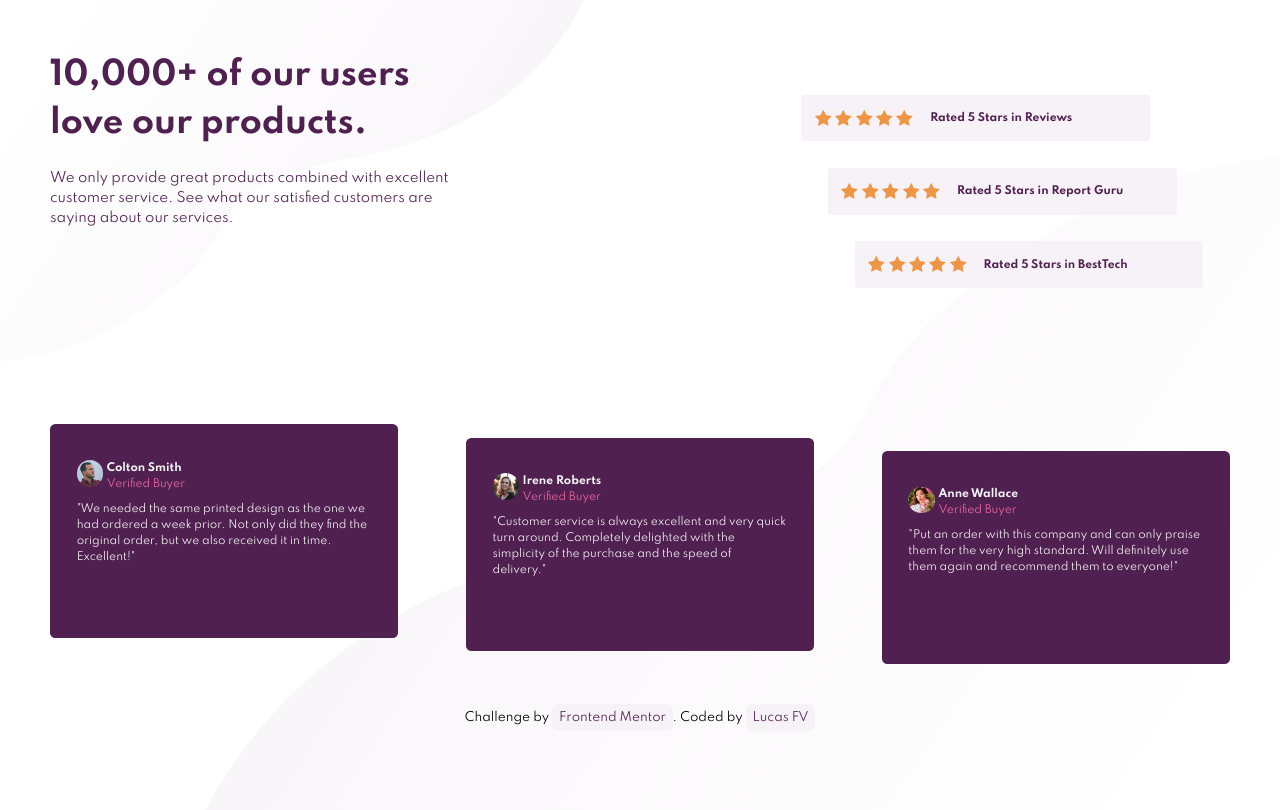
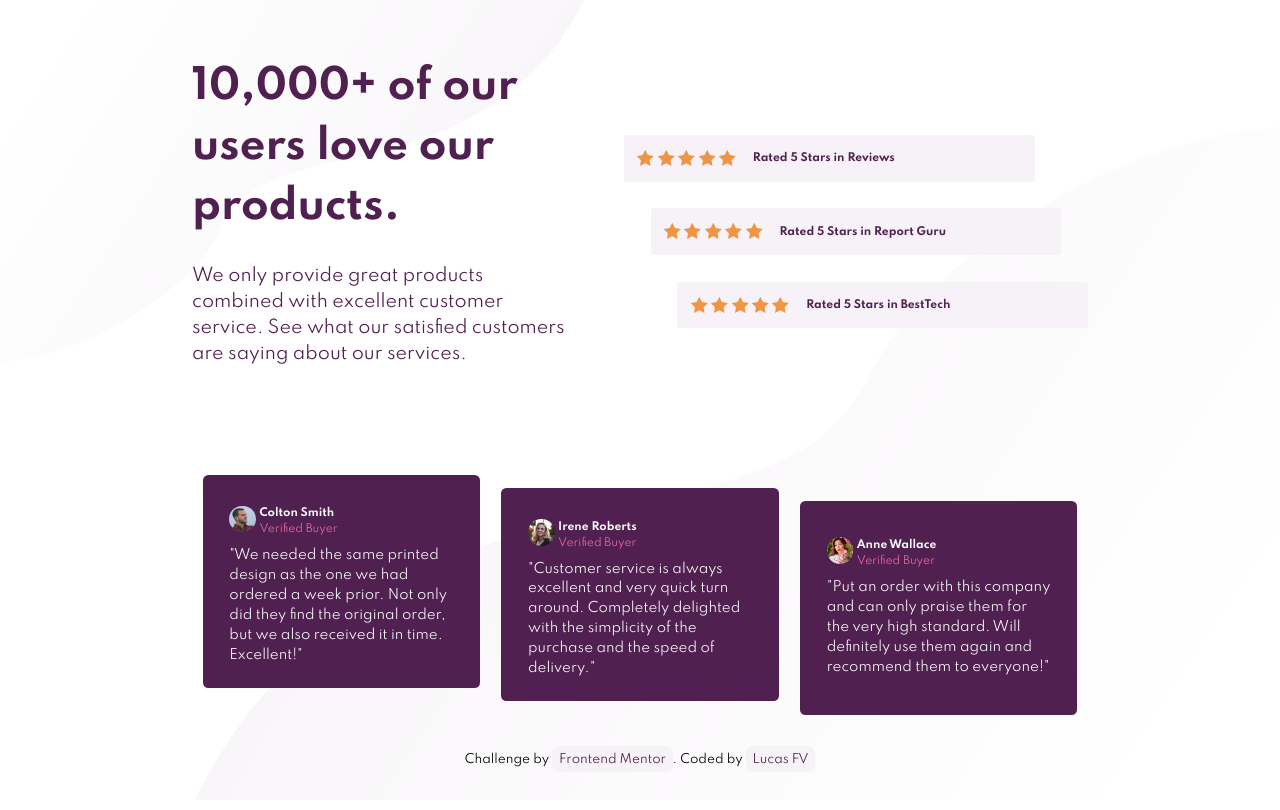
Before and after one commit to lucasfvera/exercise01, a plain HTML site: page index.html in a window 1280 px wide. Drawn offline with Linux system fonts and the light colour scheme.

Commit message:
last-version

```diff
--- a/index.css
+++ b/index.css
@@ -14,7 +14,7 @@
 html {
 	font-size: var(--font-size-10pt);
 	margin: 0;
-	overflow: hidden;
+	min-height: 100vh;
 }
 
 body {
@@ -24,53 +24,54 @@ body {
 		url('./images/bg-pattern-bottom-desktop.svg');
 	background-position: left top, right bottom;
 	background-repeat: no-repeat;
-	height: 100vh;
+	min-height: 100%;
 	margin: 30px 0 0 0;
 	box-sizing: border-box;
 }
 
-/* Grid classes */
+/* Grid classes general */
 .grid-container {
 	display: grid;
-	grid-template-columns: repeat(2, auto);
+	grid-template-columns: repeat(2, minmax(100px, 1fr));
 	grid-template-areas:
 		'header star'
 		'profile profile'
 		'footer footer';
 	row-gap: 20px;
-	height: 100%;
+	margin: 0 10vw;
+	min-height: 95vh;
 }
 .grid-item-heroheader {
-	margin: 0 50px;
+	margin: 0 5vw;
 	grid-area: header;
-	padding: 0 40% 0 0;
 }
 .grid-item-ratcard {
 	grid-area: star;
-	margin: 0 50px;
+	margin: 0 5vw;
 	display: flex;
 	flex-direction: column;
-	align-items: flex-end;
+	align-content: flex-end;
 	justify-content: center;
 }
 .grid-item-profcard {
 	grid-area: profile;
 	align-self: center;
-	margin: 0 50px;
+	margin: 0 5vw;
 }
 .grid-item-footer {
 	grid-area: footer;
-	margin: 0 50px;
+	align-self: center;
+	margin: 0 5vw;
 }
 
 /* Titulo ppal y subtitulo */
 .heroheader {
-	font-size: 2.4rem;
+	font-size: 3rem;
 	font-weight: var(--font-weight-bold);
 	color: var(--palette-color-1);
 }
 .herosubheader {
-	font-size: 1rem;
+	font-size: 1.3rem;
 	font-weight: var(--font-weight-regular);
 	color: var(--palette-color-1);
 }
@@ -111,18 +112,23 @@ body {
 }
 
 /* Tarjeta de profile */
+
 .card-profile-container {
+	display: grid;
+	grid-template-columns: repeat(auto-fit, minmax(250px, 1fr));
+	justify-items: center;
+	/*
 	display: flex;
 	justify-content: space-between;
-	flex-wrap: wrap;
+	flex-wrap: wrap; */
 }
 .card-profile {
 	padding: 2rem;
 	background-color: var(--palette-color-1);
 	border-radius: 0.4rem;
-	width: 25%;
+	width: 75%;
 	max-width: 400px;
-	min-width: 250px;
+	min-width: 200px;
 	height: 12rem;
 	display: grid;
 	grid-template-rows: auto 1fr;
@@ -151,7 +157,7 @@ body {
 .card-profile-text {
 	/* align-self: center; */
 	margin: 0;
-	font-size: 0.8rem;
+	font-size: 1rem;
 	color: var(--palette-color-5);
 	font-weight: var(--font-weight-regular);
 }
@@ -192,6 +198,7 @@ body {
 		height: 100%;
 	}
 	.grid-container {
+		grid-template-columns: minmax(100px, 1fr);
 		grid-template-areas:
 			'header'
 			'star'
@@ -229,8 +236,9 @@ body {
 	}
 
 	.card-profile-container {
-		align-content: center;
-		flex-direction: column;
+		grid-template-columns: 1fr;
+		/* align-content: center;
+		flex-direction: column; */
 	}
 	.herosubheader {
 		font-size: 1.2rem;
```
